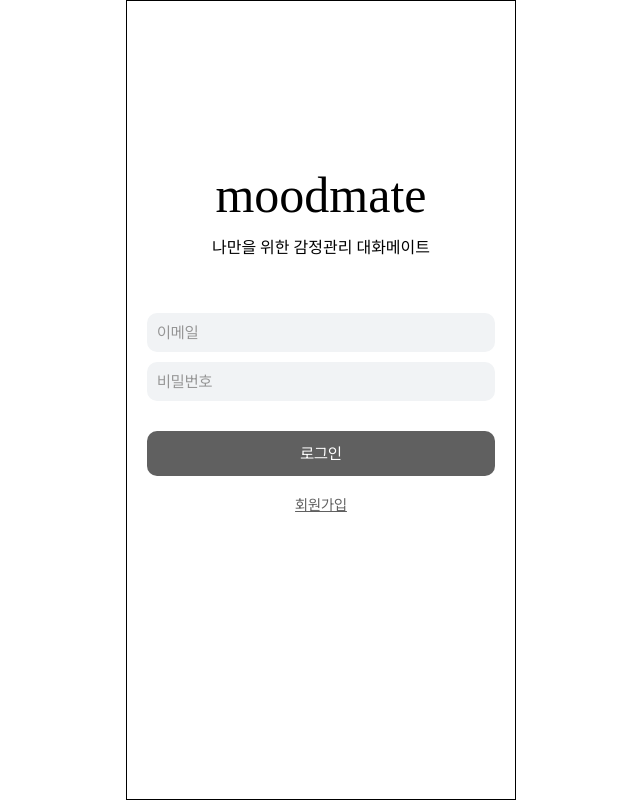
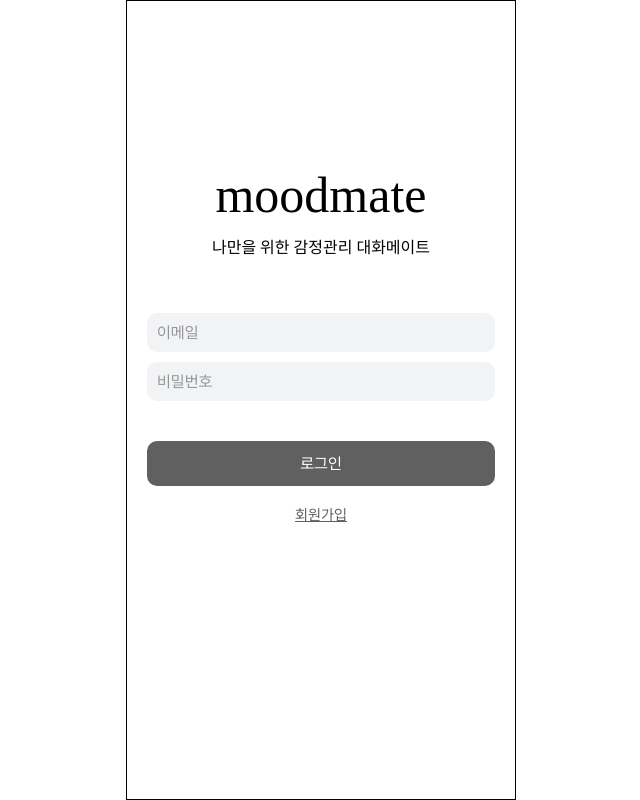
Before and after one commit to CNU-likelion-Moodmate/FE, a React (Create React App) app: page /login in a window 1280 px wide. Shown: the whole page, without its empty margins (319-959 px from the left). Built offline with nearby package versions, Linux system fonts and the light colour scheme; a web font is replaced by a local one.

Commit message:
회원가입 순서 변경

```diff
--- a/src/component/pages/LoginInput.jsx
+++ b/src/component/pages/LoginInput.jsx
@@ -34,7 +34,7 @@ const Input = styled.input`
 const Button = styled.button`
   width: 100%;
   padding: 13px;
-  margin-top: 25px;
+  margin-top: 35px;
   border: none;
   border-radius: 10px;
   background-color: #606060;
@@ -52,6 +52,19 @@ const SignUpLink = styled.a`
   text-decoration: underline;
   display: block;
   text-align: center;
+`;
+
+const Container = styled.div`
+  width: 100%;
+  position: relative; // 버튼과 에러 메시지를 절대 위치로 배치하기 위해 설정
+`;
+
+const ErrorMessage = styled.p`
+  font-size: 15px;
+  color: red;
+  margin-left: 5px;
+  position: absolute;
+  bottom: 50px;
 `;
 
 const LoginInput = () => {
@@ -90,7 +103,7 @@ const LoginInput = () => {
         setIsSubmitted(true);
       }
     } catch (error) {
-      setError("아이디랑 비밀번호를 확인해주세요.");
+      setError("이메일과 비밀번호를 확인해주세요.");
     }
   };
 
@@ -115,12 +128,14 @@ const LoginInput = () => {
           value={userPw}
           onChange={(e) => setUserPw(e.target.value)}
         />
-        {error && <p style={{ color: 'red' }}>{error}</p>}
+        <Container>
+        {error && <ErrorMessage>{error}</ErrorMessage>}
         <Button type="submit" isFormValid={isFormValid}>
           {buttonText}
         </Button>
+        </Container>
       </Form>
-      <SignUpLink href="/signup">회원가입</SignUpLink>
+      <SignUpLink href="/signupagree">회원가입</SignUpLink>
     </Div>
   );
 };
--- a/src/pages/signup/SignUp.jsx
+++ b/src/pages/signup/SignUp.jsx
@@ -41,7 +41,7 @@ const SignUp = () => {
 
   return (
     <>
-      <SignUpHeader to="/login" />
+      <SignUpHeader to="/signupagree" />
       <form onSubmit={handleSubmit}>
         <Container>
           <InputWrapper>
@@ -88,7 +88,7 @@ const SignUp = () => {
             />
             {userNameError && <ErrorMessage>{userNameError}</ErrorMessage>}
           </InputWrapper>
-          <SignUpBtn isFormValid={isFormValid} type="submit">다음</SignUpBtn>
+          <SignUpBtn isFormValid={isFormValid} type="submit">회원가입</SignUpBtn>
         </Container>
       </form>
     </>
--- a/src/pages/signup/SignUpAgree.jsx
+++ b/src/pages/signup/SignUpAgree.jsx
@@ -1,5 +1,6 @@
 import React, { useState } from 'react';
 import styled from 'styled-components';
+import { useNavigate } from 'react-router-dom';
 import SignUpHeader from './SignUpHeader';
 import SignUpBtn from './SignUpBtn';
 import CheckboxField from './CheckboxField';
@@ -19,6 +20,8 @@ const SignUpAgree = () => {
     terms: false,
     privacy: false,
   });
+
+  const navigate = useNavigate();
 
   const handleAllChange = () => {
     const newValue = !allChecked;
@@ -45,9 +48,15 @@ const SignUpAgree = () => {
 
   const isFormValid = allChecked || (isChecked.age && isChecked.terms && isChecked.privacy );
 
+  const handleButtonClick = () => {
+    if (isFormValid) {
+      navigate('/signup');
+    }
+  };
+
   return (
     <>
-      <SignUpHeader to="/signup" />
+      <SignUpHeader to="/login" />
       <Container>
         <CheckboxField
           type="checkbox"
@@ -62,7 +71,7 @@ const SignUpAgree = () => {
           checked={isChecked.age}
           onChange={handleChange}
           label="만 14세 이상입니다"
-          link="/"
+          link="/age"
         />
         <CheckboxField
           type="checkbox"
@@ -70,7 +79,7 @@ const SignUpAgree = () => {
           checked={isChecked.terms}
           onChange={handleChange}
           label="(필수) 서비스 이용약관"
-          link="/"
+          link="/terms"
         />
         <CheckboxField
           type="checkbox"
@@ -78,10 +87,10 @@ const SignUpAgree = () => {
           checked={isChecked.privacy}
           onChange={handleChange}
           label="(필수) 개인정보 처리방침"
-          link="/"
+          link="/privacy"
         />
       </Container>
-      <SignUpBtn isFormValid={isFormValid} to="/" type="button">회원가입</SignUpBtn>
+      <SignUpBtn isFormValid={isFormValid} onClick={handleButtonClick} type="button">다음</SignUpBtn>
     </>
   );
 };
--- a/src/pages/signup/useSignUpForm.js
+++ b/src/pages/signup/useSignUpForm.js
@@ -14,6 +14,12 @@ const useSignUpForm = (navigate) => {
   const isIdValid = (id) => /^[^\s@]+@[^\s@]+\.[^\s@]+$/.test(id);
   const isPasswordValid = (password) => /^(?=.*[a-z])(?=.*\d)[a-z\d]{2,}$/.test(password);
   const isFormValid = isIdValid(userId) && isPasswordValid(userPw) && confirmPassword && userPw === confirmPassword && userName;
+
+  const handleSuccess = () => {
+    if (window.confirm("회원가입이 완료되었습니다.")) {
+      navigate('/login');
+    }
+  };
 
   const handleSubmit = async (event) => {
     event.preventDefault();
@@ -57,7 +63,7 @@ const useSignUpForm = (navigate) => {
       });
 
       if (response.status === 200) {
-        navigate('/signupagree', { state: { userId, userPw } });
+        handleSuccess();
       }
     } catch (error) {
       console.error('회원가입 요청 중 오류가 발생했습니다.', error);
```
